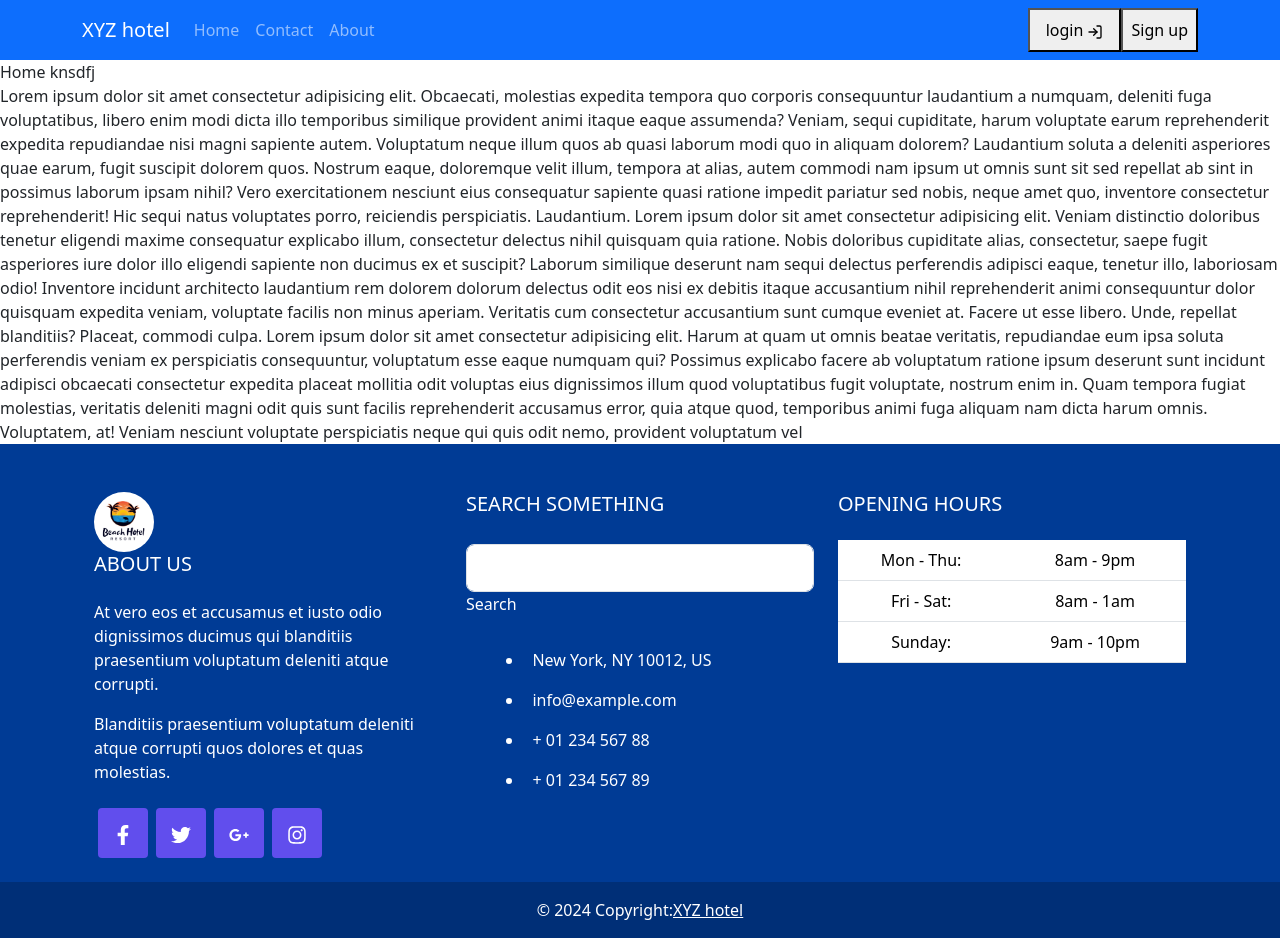
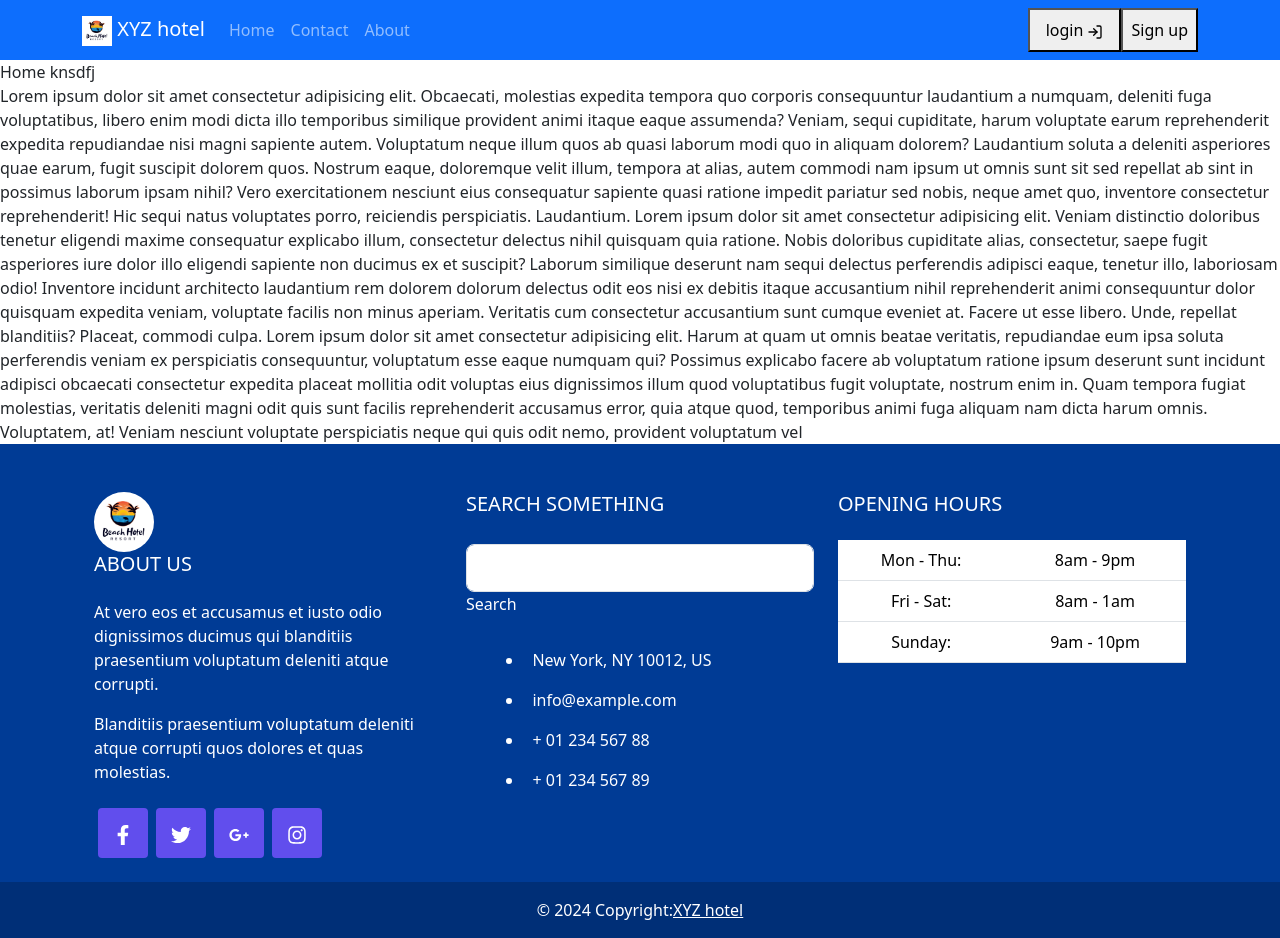
Before and after one commit to aryangurau/Hotel-management-fe, a React (Vite) app: page / in a window 1280 px wide. Built offline with nearby package versions, Linux system fonts and the light colour scheme.

Commit message:
added logo in navbar

```diff
--- a/src/Layouts/UserNavbar.jsx
+++ b/src/Layouts/UserNavbar.jsx
@@ -1,6 +1,7 @@
 import {  Nav, Navbar } from "react-bootstrap";
 import { Link } from "react-router-dom";
 import { LuLogIn } from "react-icons/lu";
+import logo from "../assets/img/logo3.jpg"
 const UserNavbar = () => {
   return (
     <div>
@@ -8,7 +9,7 @@ const UserNavbar = () => {
       <Navbar expand="lg" className="bg-primary text-white " variant="dark">
         <div className="container d-flex justify-content-center">
           <Link to="/" className="navbar-brand">
-            XYZ hotel
+           <img src={logo} width={30} height={30} alt="" /> XYZ hotel
           </Link>
           <Navbar.Toggle aria-controls="basic-navbar-nav" />
           <Navbar.Collapse id="basic-navbar-nav">
```
